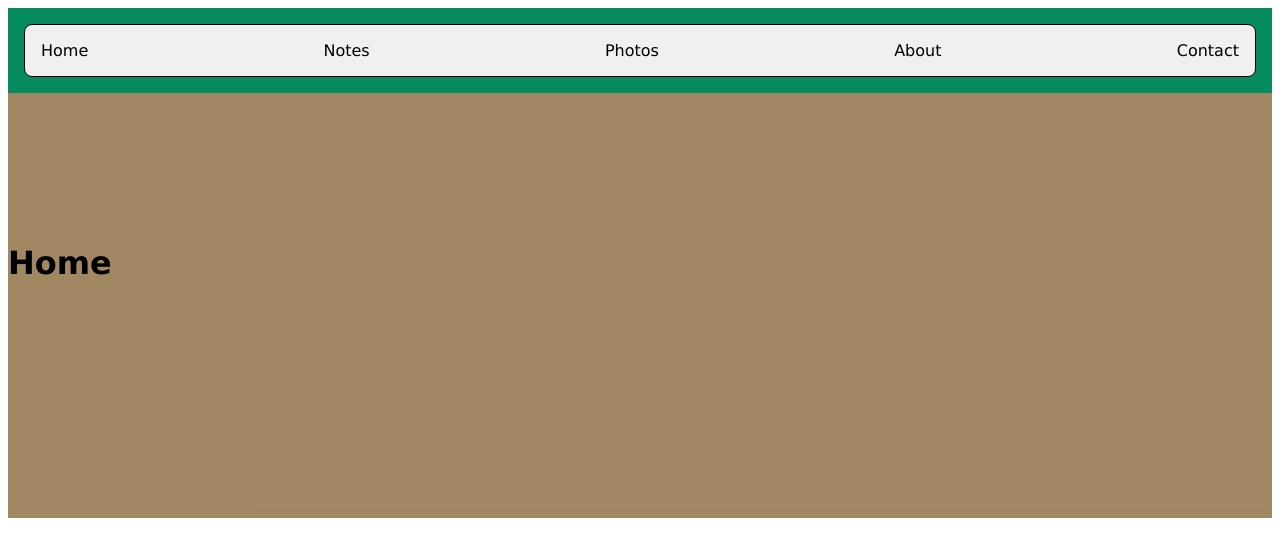
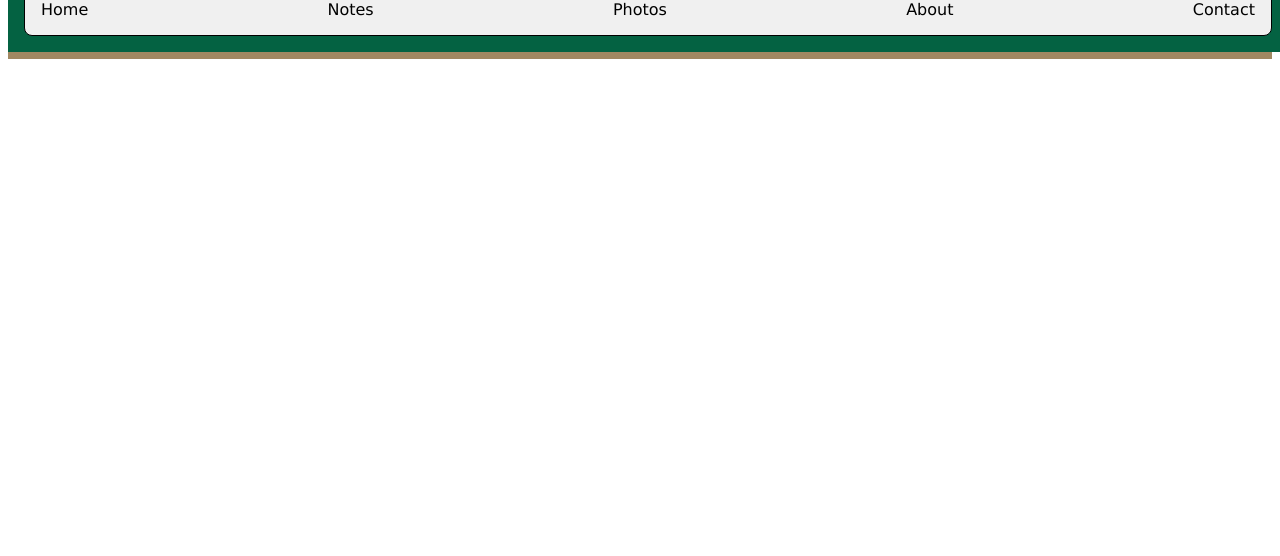
Before and after one commit to naveenquodras/my-react-app, a React (Vite) app: page / in a window 1280 px wide. Shown: the top 556 px of the page. Built offline with nearby package versions, Linux system fonts and the light colour scheme; the HTML template or start-up script is replaced by a standard one.

Commit message:
Second commit on 21feb2026.

```diff
--- a/src/App.css
+++ b/src/App.css
@@ -27,12 +27,13 @@ button {
 
 .main-app {
   display: grid;
+  position: relative;
   grid-template-areas:
   "header header header"
   "main main main"
   "footer footer footer";
   grid-template-columns: 1fr 4fr 1fr;;
-  grid-template-rows: 1fr 4fr 1fr;
+  grid-template-rows: 0.40fr 4fr 1fr;
   align-items: center;
   justify-content: center;
   background-color: var(--main-app-background-color);
@@ -41,12 +42,18 @@ button {
 
   .header {
     grid-area: header;
-    background-color: rgb(5, 139, 95);
+    position:fixed;
+    width: 100%;
+    background-color: rgb(4, 98, 66);
   }
 
   .main {
     grid-area: main;
-
+    background-color: rgb(4, 130, 88);
+  }
+  .footer {
+    grid-area: footer;
+    background-color: aqua;
   }
 }
 
```
